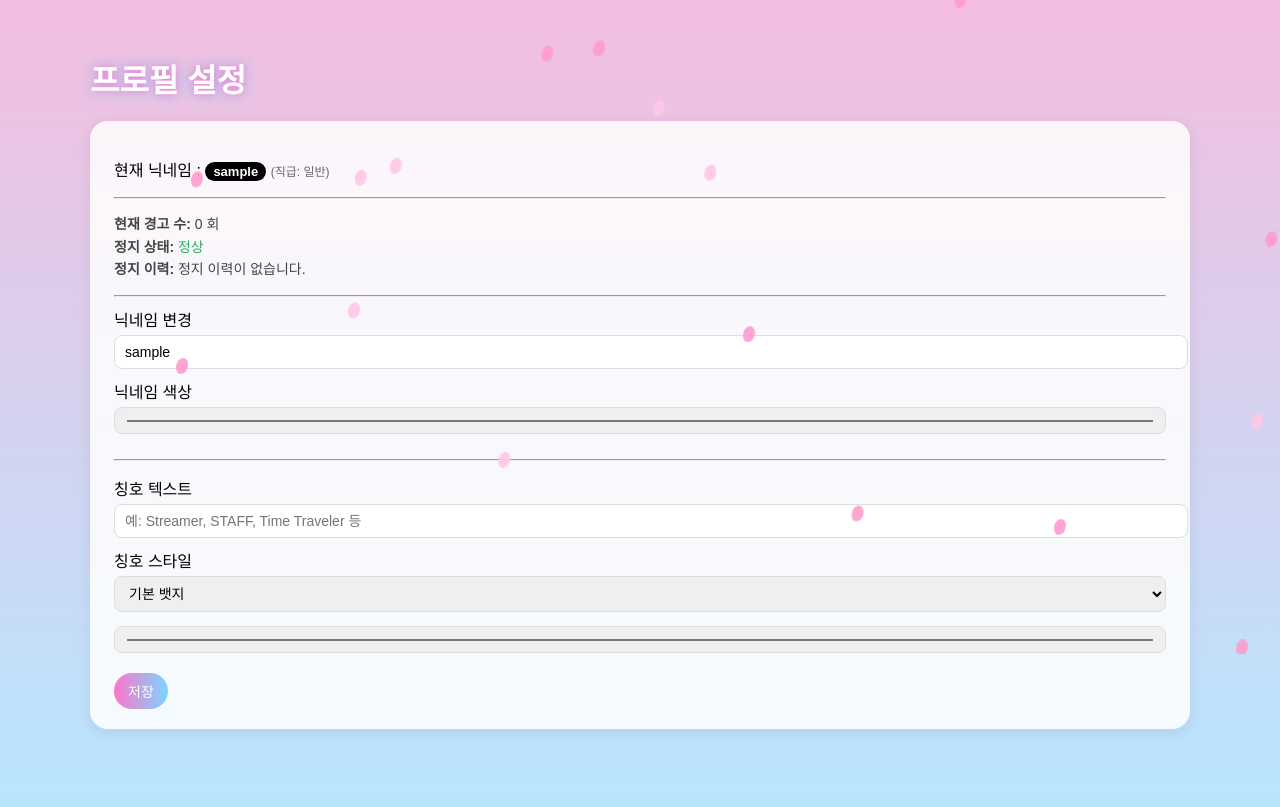
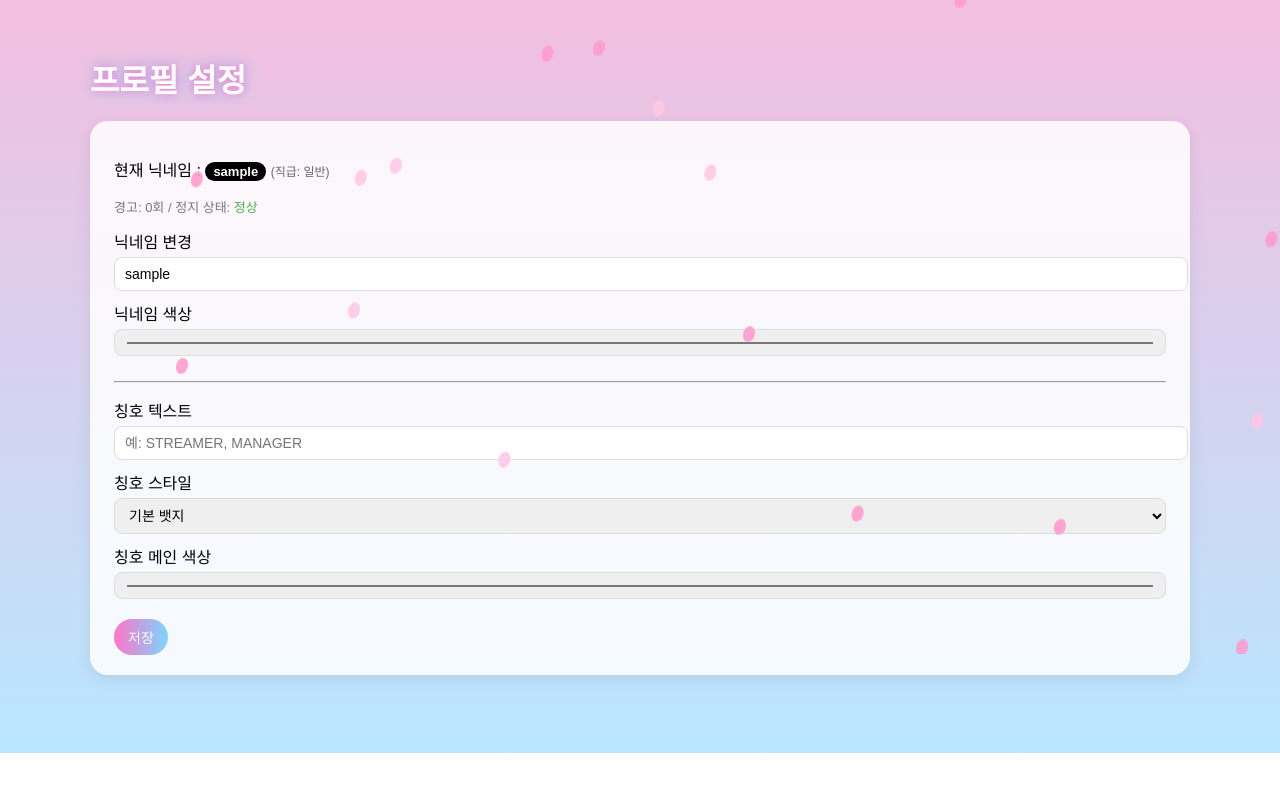
Before and after one commit to 29473838/HOMEPAGE, a Flask app: page /profile in a window 1280 px wide. Shown: the part 146-953 px from the top of the page. After the commit the page ends 899 px from the top, so only its background shows below. Run offline with Flask 3, Linux system fonts and the light colour scheme; the visitor is signed in with stand-in values (Sample User, id 1); data that the repository does not hold is empty.

Commit message:
Update profile.html

```diff
--- a/templates/profile.html
+++ b/templates/profile.html
@@ -3,47 +3,31 @@
 
 {% block content %}
 <h1 class="page-title">프로필 설정</h1>
-
 <div class="card">
     <p>
         현재 닉네임 :
         <span class="nickname-label"
-              style="background: {{ current_user.display_color or '#444444' }};">
+              style="background: {{ current_user.display_color or '#444' }};">
             {{ current_user.username }}
         </span>
         {% if current_user.title %}
             <span class="title-badge {{ current_user.title_style or 'title-style-basic' }}"
-                style="--title-main-color: {{ current_user.title_color or '#ff6fb5' }};">
+                  style="--title-main-color: {{ current_user.title_color or '#ff6fb5' }};">
                 {{ current_user.title }}
             </span>
         {% endif %}
-
-        <span style="font-size:12px;color:#666;">
-            (직급: {{ current_user.role }})
-        </span>
+        <span style="font-size:12px;color:#666;"> (직급: {{ current_user.role }})</span>
     </p>
 
-    <hr style="margin: 10px 0;">
-
-    <p style="font-size:14px;color:#444;line-height:1.6;">
-        <strong>현재 경고 수:</strong> {{ current_user.warnings or 0 }} 회<br>
-        <strong>정지 상태:</strong>
+    <p style="font-size:13px;color:#777;">
+        경고: {{ current_user.warnings or 0 }}회 /
+        정지 상태:
         {% if current_user.is_banned %}
-            <span style="color:#e74c3c;">정지됨</span>
+            <span style="color:#e53935;">정지됨</span>
         {% else %}
-            <span style="color:#27ae60;">정상</span>
-        {% endif %}<br>
-
-        <strong>정지 이력:</strong>
-        {% if current_user.banned_until %}
-            마지막 정지 해제 예정일:
-            {{ current_user.banned_until.strftime("%Y-%m-%d %H:%M") }}
-        {% else %}
-            정지 이력이 없습니다.
+            <span style="color:#4caf50;">정상</span>
         {% endif %}
     </p>
-
-    <hr style="margin: 10px 0;">
 
     <form method="post">
         <label>닉네임 변경</label>
@@ -55,20 +39,19 @@
         <hr style="margin:15px 0;">
 
         <label>칭호 텍스트</label>
-        <input type="text" name="title"
-               value="{{ current_user.title or '' }}"
-               placeholder="예: Streamer, STAFF, Time Traveler 등">
+        <input type="text" name="title_text" value="{{ current_user.title or '' }}" placeholder="예: STREAMER, MANAGER">
 
         <label>칭호 스타일</label>
         <select name="title_style">
-            <option value="basic" {% if current_user.title_style == 'basic' %}selected{% endif %}>기본 뱃지</option>
-            <option value="pill" {% if current_user.title_style == 'pill' %}selected{% endif %}>둥근 알약형</option>
+            <option value="basic"   {% if current_user.title_style == 'basic' %}selected{% endif %}>기본 뱃지</option>
+            <option value="pill"    {% if current_user.title_style == 'pill' %}selected{% endif %}>둥근 알약형</option>
             <option value="outline" {% if current_user.title_style == 'outline' %}selected{% endif %}>테두리만 있는 뱃지</option>
-            <option value="ribbon" {% if current_user.title_style == 'ribbon' %}selected{% endif %}>리본형</option>
-            <option value="glow" {% if current_user.title_style == 'glow' %}selected{% endif %}>네온</option>
+            <option value="ribbon"  {% if current_user.title_style == 'ribbon' %}selected{% endif %}>리본형</option>
+            <option value="glow"    {% if current_user.title_style == 'glow' %}selected{% endif %}>네온</option>
+        </select>
 
         <label>칭호 메인 색상</label>
-        <input type="color" name="title_color " value="{{ current_usertitle_color or '#ff6fb5' }}">
+        <input type="color" name="title_color" value="{{ current_user.title_color or '#ff6fb5' }}">
 
         <button type="submit" class="btn" style="margin-top:10px;">저장</button>
     </form>
```
